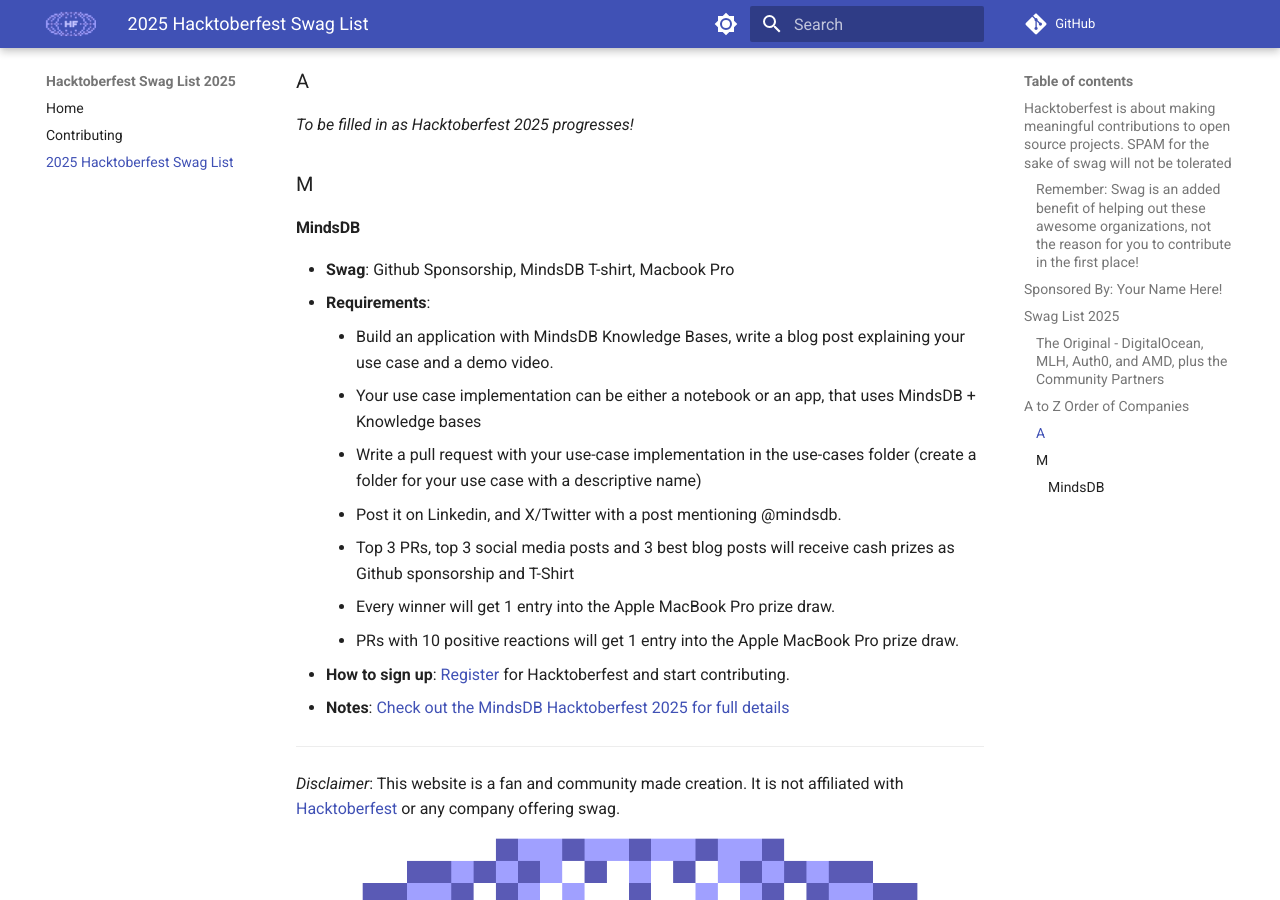
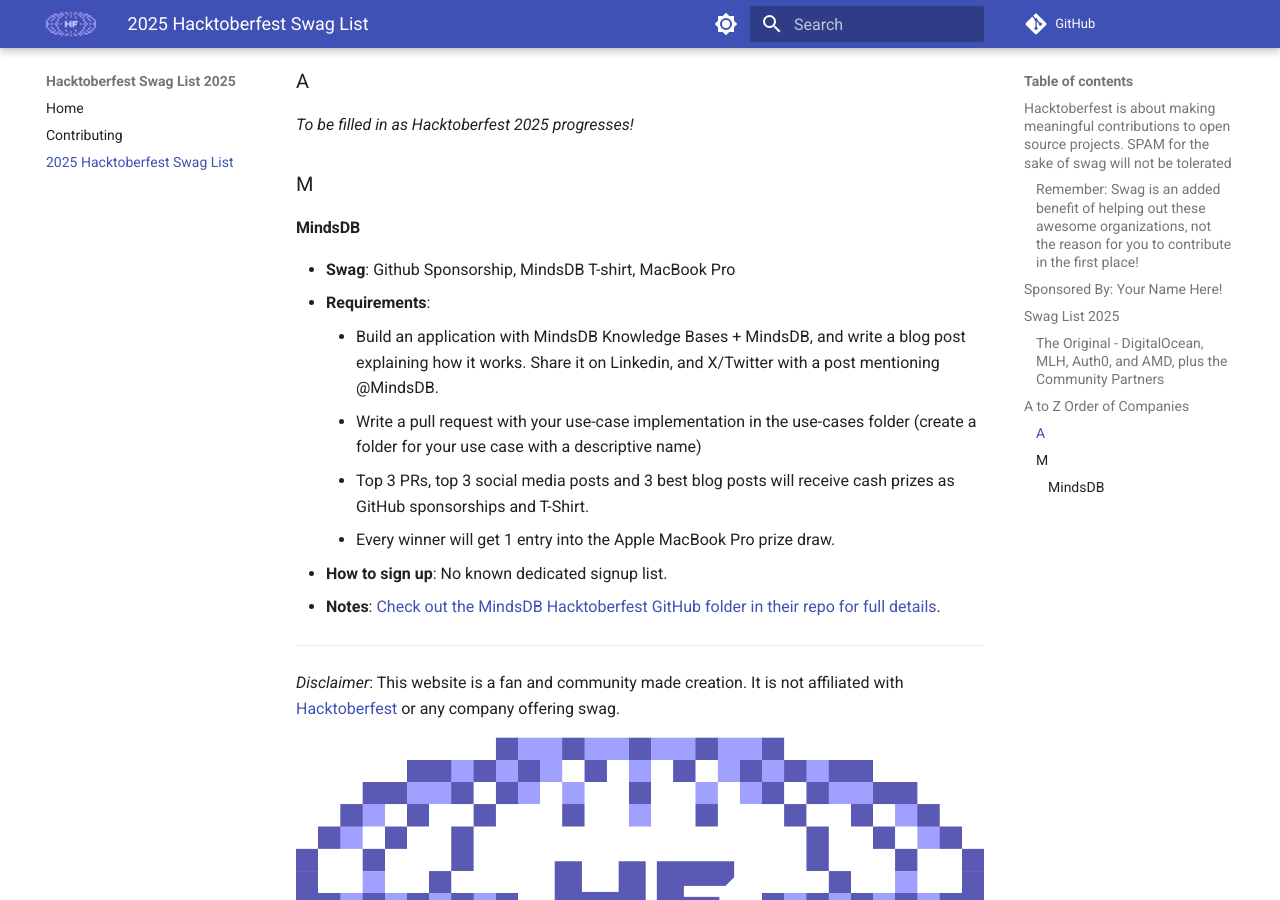
Before and after one commit to crweiner/hacktoberfest-swag-list, an MkDocs documentation site: the page built from docs/list.md, in a window 1280 px wide and 900 px high, scrolled down 1241 px. Built offline with MkDocs 1.6.1 and Material for MkDocs 9.7.7, drawn with Linux system fonts in a browser that asks for light colours; plug-ins that fetch from the network failed and are left out; comment, search, counter and statistics services are not loaded.

Commit message:
MindsDB Changes

```diff
--- a/docs/list.md
+++ b/docs/list.md
@@ -38,17 +38,15 @@
 
 #### **MindsDB**
 
-- **Swag**: Github Sponsorship, MindsDB T-shirt, Macbook Pro
+- **Swag**: Github Sponsorship, MindsDB T-shirt, MacBook Pro
 - **Requirements**:
-    - Build an application with MindsDB Knowledge Bases, write a blog post explaining your use case and a demo video.
-    - Your use case implementation can be either a notebook or an app, that uses MindsDB + Knowledge bases
+    - Build an application with MindsDB Knowledge Bases + MindsDB, and write a blog post explaining how it works. Share it on Linkedin, and X/Twitter with a post mentioning @MindsDB.
     - Write a pull request with your use-case implementation in the use-cases folder (create a folder for your use case with a descriptive name)
-    - Post it on Linkedin, and X/Twitter with a post mentioning @mindsdb.
-    - Top 3 PRs, top 3 social media posts and 3 best blog posts will receive cash prizes as Github sponsorship and T-Shirt
+    - Top 3 PRs, top 3 social media posts and 3 best blog posts will receive cash prizes as GitHub sponsorships and T-Shirt.
     - Every winner will get 1 entry into the Apple MacBook Pro prize draw.
-    - PRs with 10 positive reactions will get 1 entry into the Apple MacBook Pro prize draw.
-- **How to sign up**: [Register](https://hacktoberfest.com/) for Hacktoberfest and start contributing.
-- **Notes**: [Check out the MindsDB Hacktoberfest 2025 for full details](https://github.com/mindsdb/mindsdb/tree/main/mindsdb%20hacktoberfest)
+- **How to sign up**: No known dedicated signup list.
+- **Notes**: [Check out the MindsDB Hacktoberfest GitHub folder in their repo for full details](https://github.com/mindsdb/mindsdb/tree/main/mindsdb%20hacktoberfest).
+
 ---
 
 *Disclaimer*: This website is a fan and community made creation. It is not affiliated with [Hacktoberfest](https://hacktoberfest.com/) or any company offering swag.
```
